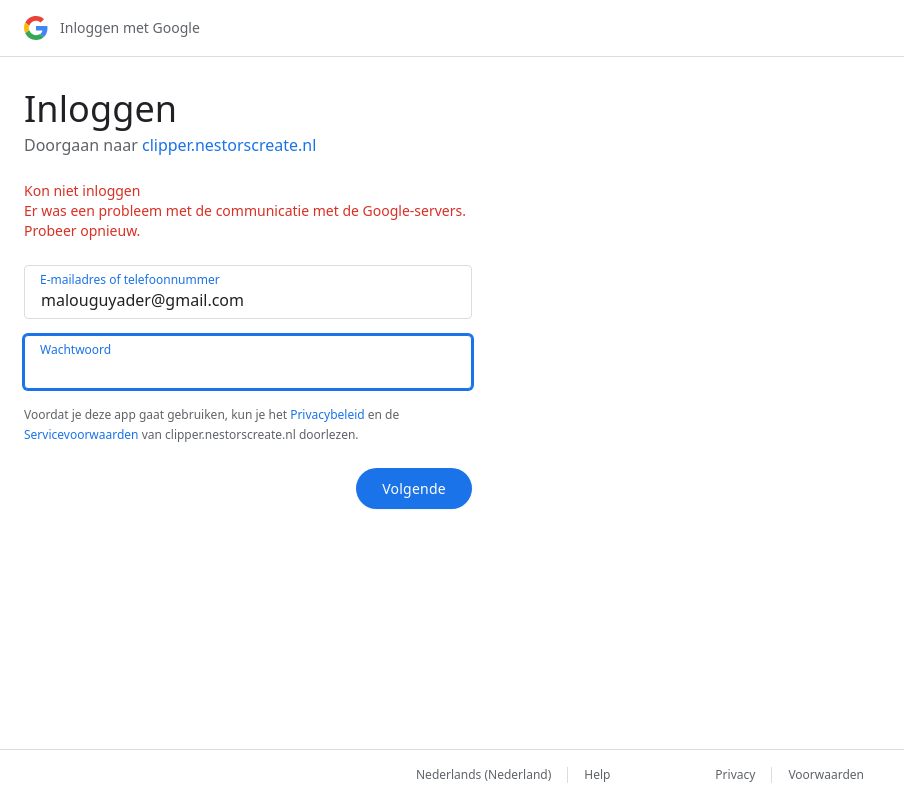
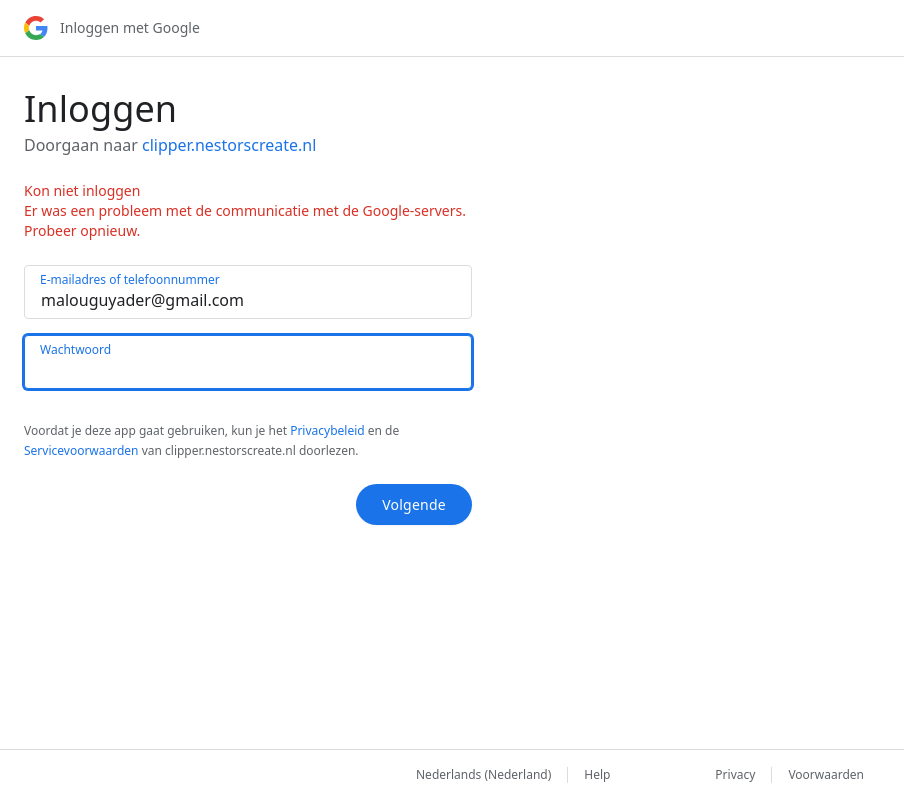
Before and after one commit to BenxFPG1/clipper-os, a Next.js app: page /login in a window 1280 px wide. Shown: the whole page, without its empty margins (0-904 px from the left). Built offline with nearby package versions, Linux system fonts and the light colour scheme.

Commit message:
Fix: Meer spacing tussen wachtwoordveld en juridische tekst

```diff
--- a/src/app/login/page.tsx
+++ b/src/app/login/page.tsx
@@ -29,7 +29,6 @@
       const data = await response.json();
 
       if (!response.ok) {
-        // ❌ Check of het een email-fout is (403 = Geen toegang)
         if (response.status === 403) {
           setEmailError(true);
           setErrorMessage('Onjuist e-mailadres');
@@ -37,7 +36,6 @@
           return;
         }
 
-        // ❌ Check of het een wachtwoord-fout is (401 = Ongeldige inloggegevens)
         if (response.status === 401) {
           setPasswordError(true);
           setErrorMessage('Onjuist wachtwoord');
@@ -45,7 +43,6 @@
           return;
         }
 
-        // ❌ Andere fouten
         setErrorMessage(data.error || 'Er is iets misgegaan');
         setLoading(false);
         return;
@@ -94,16 +91,14 @@
             </a>
           </p>
 
-          {/* ⭐ Foutmelding - toon OF de vaste tekst, OF de specifieke error ⭐ */}
+          {/* Foutmelding */}
           {errorMessage ? (
-            // Specifieke foutmelding (Onjuist e-mailadres / Onjuist wachtwoord)
             <div className="mb-6">
               <div className="text-[#d93025] text-sm font-medium">
                 {errorMessage}
               </div>
             </div>
           ) : (
-            // Vaste foutmelding (altijd zichtbaar, tenzij er een specifieke error is)
             <div className="mb-6">
               <div className="text-[#d93025] text-sm font-medium">
                 Kon niet inloggen
@@ -179,8 +174,8 @@
               </label>
             </div>
 
-            {/* Juridische tekst */}
-            <div className="text-[12px] text-[#5f6368] leading-relaxed -mt-2">
+            {/* ⭐ Juridische tekst met meer spacing ⭐ */}
+            <div className="text-[12px] text-[#5f6368] leading-relaxed pt-4">
               Voordat je deze app gaat gebruiken, kun je het{' '}
               <a
                 href="https://clipper.nestorscreate.nl/privacy"
```
